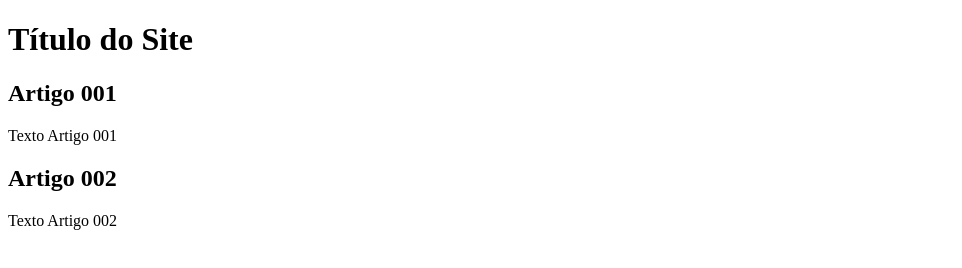
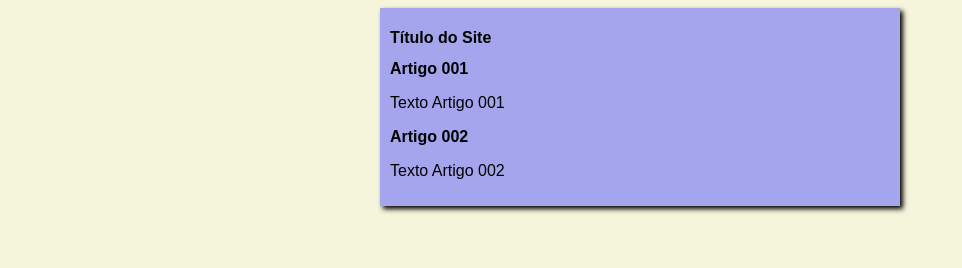
Before and after one commit to biticur/projeto-site, a plain HTML site: page index.html in a window 1280 px wide. Shown: the whole page, without its empty margins (0-962 px from the left). Drawn offline with Linux system fonts and the light colour scheme.

Commit message:
iniciei o design

```diff
--- /dev/null
+++ b/estilos/style.css
@@ -0,0 +1,16 @@
+*{
+    font-family: Arial, Helvetica, Sans-serif;
+    font-size: 16px;
+}
+
+body {
+    background-color: beige
+}
+
+main {
+    background-color: rgba(73, 73, 255, 0.463);
+    width: 500px;
+    margin: auto;
+    padding: 10px;
+    box-shadow: 3px 3px 5px black;
+}
--- a/index.html
+++ b/index.html
@@ -5,6 +5,7 @@
     <meta name="viewport" content="width=
     , initial-scale=1.0">
     <title>Título do Site</title>
+    <link rel="stylesheet" href="estilos/style.css">
 </head>
 <body>
     <main>
```
